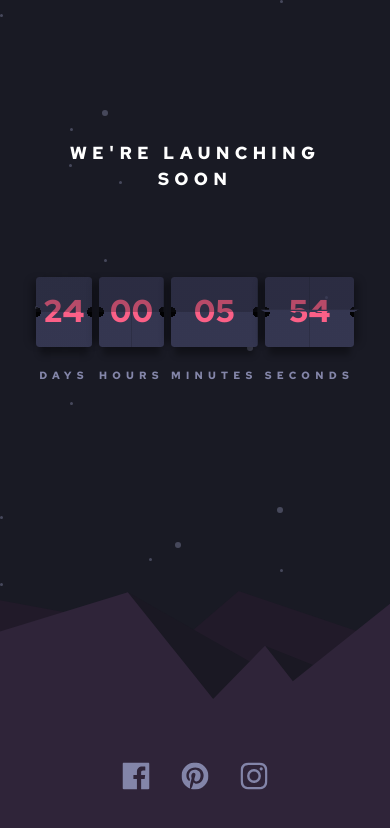
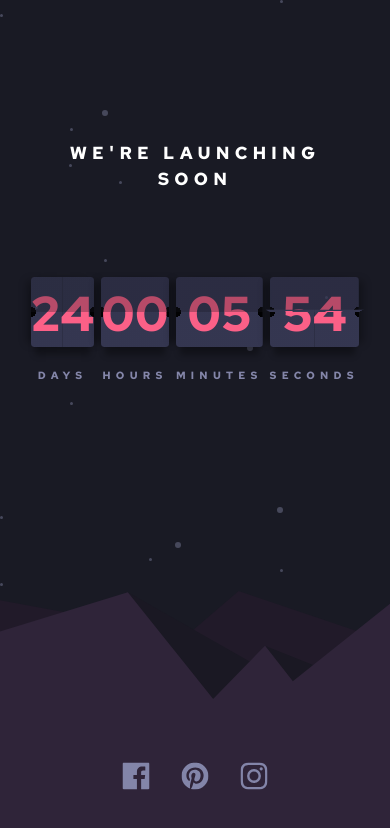
Before and after one commit to Opeoluwa-Ogunlaja/countdown-timer, a React (Vite) app: page / in a window 390 px wide. Shown: the top 828 px of the page. Built offline with nearby package versions, Linux system fonts and the light colour scheme.

Commit message:
mobile sizing

```diff
--- a/src/index.scss
+++ b/src/index.scss
@@ -166,10 +166,10 @@ footer{
   cursor: pointer;
 
   @include mobile{
-    --min-width: 4rem;
+    --min-width: 3rem;
     --tile-height: 2rem;
     --panel-height: 5rem;
-    --fs-800: 2.25rem;
+    --fs-800: 3.5rem;
   }
 
   .dots{
```
